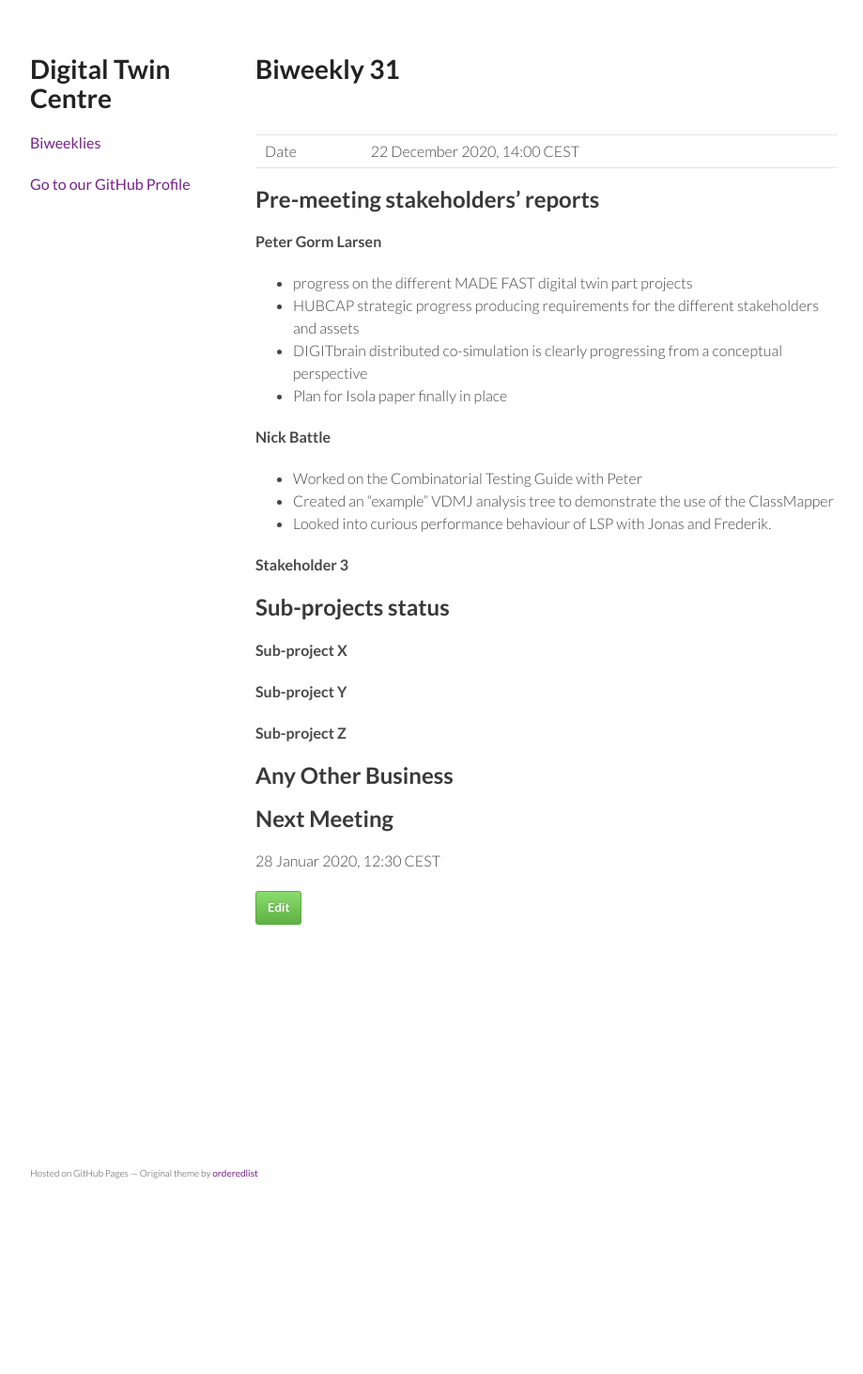
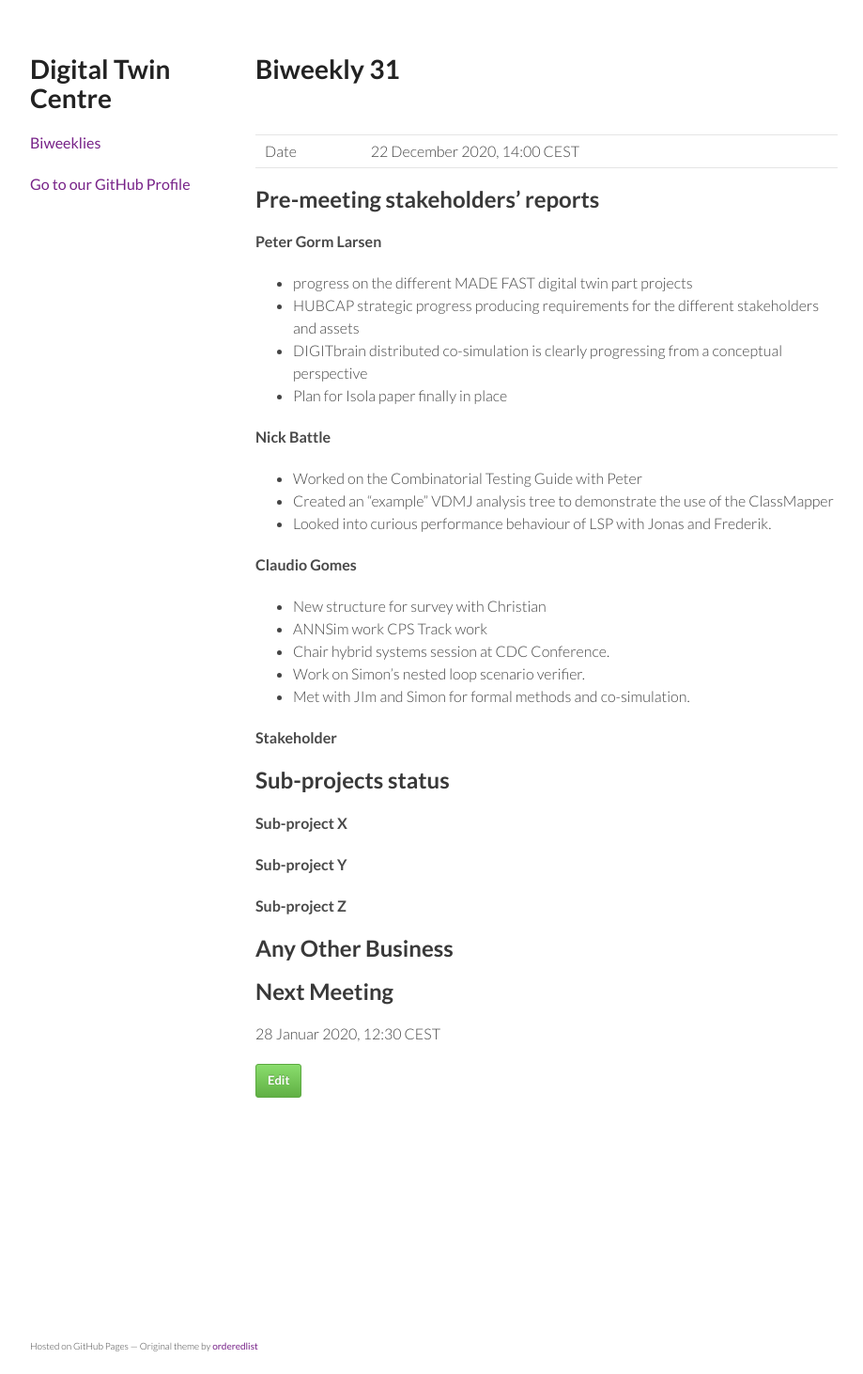
Before and after one commit to digitaltwincentre/digitaltwincentre.github.io, a Jekyll site: the page built from _biweeklies/Biweekly-31.md, in a window 1280 px wide. Shown: the whole page at 94% size, without its empty margins (178-1097 px from the left). Built offline with Jekyll 4.4.1, drawn with Linux system fonts in a browser that asks for light colours; nearby versions of some CDN libraries; before the commit the page ends 1278 px from its top, so only the background shows below that.

Commit message:
Update Biweekly-31.md

```diff
--- a/_biweeklies/Biweekly-31.md
+++ b/_biweeklies/Biweekly-31.md
@@ -31,7 +31,14 @@ date: 22 December 2020, 1400 CEST
 * Created an "example" VDMJ analysis tree to demonstrate the use of the ClassMapper
 * Looked into curious performance behaviour of LSP with Jonas and Frederik.
 
-#### Stakeholder 3
+#### Claudio Gomes
+* New structure for survey with Christian
+* ANNSim work CPS Track work
+* Chair hybrid systems session at CDC Conference.
+* Work on Simon's nested loop scenario verifier.
+* Met with JIm and Simon for formal methods and co-simulation.
+
+#### Stakeholder
 
 
 ## Sub-projects status
```
